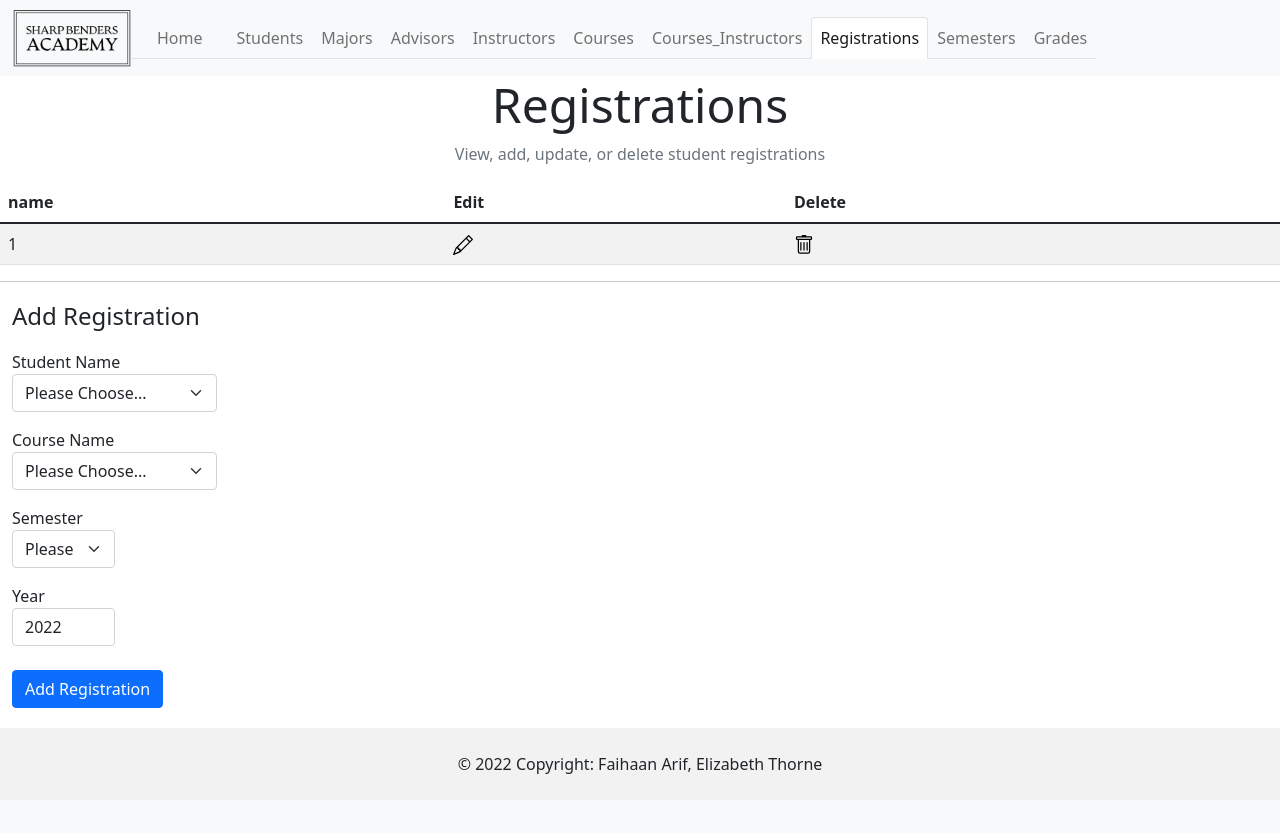
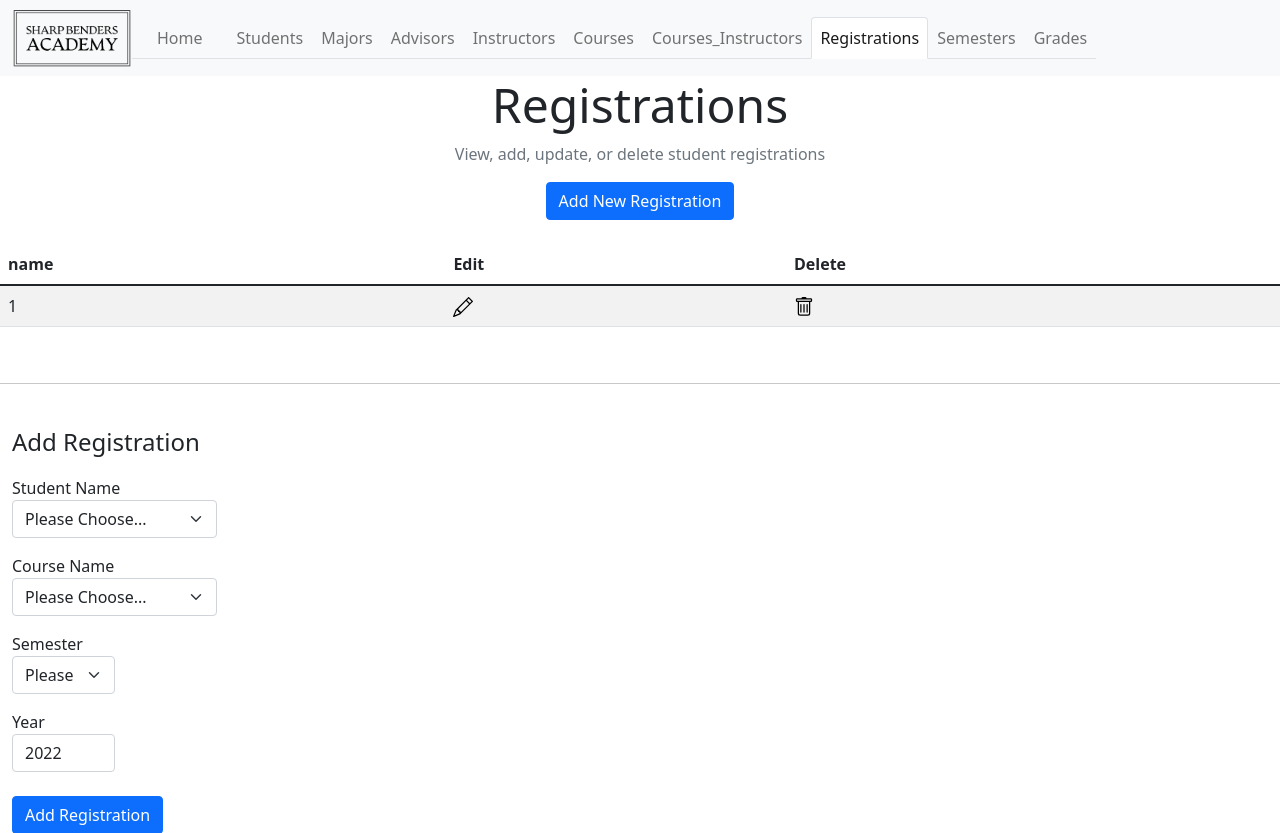
Before and after one commit to Sharp-Benders-Academy/Sharp-Benders-Academy, a Flask app: template templates/registrations.j2 in a window 1280 px wide. Shown: the top 833 px of the page. Before the commit the page ends 774 px from the top, so only its background shows below. Run offline with Flask 2, Linux system fonts and the light colour scheme; the template is opened without the code that fills it: most values are stand-ins (such as "Sample title", 1, 10 or a date in 2020); some libraries are stand-ins or nearby versions.

Commit message:
"Add New Registration" button added

```diff
--- a/templates/registrations.j2
+++ b/templates/registrations.j2
@@ -23,6 +23,12 @@
     <h1 class="display-5">Registrations</h1>
     <p class="text-muted">View, add, update, or delete student registrations</p>
 </div>
+
+<!-- Add New Registration Button -->
+<div class="container-fluid text-center">
+    <button class="btn btn-primary" onclick="window.location.href='#addRegistration';">Add New Registration</button>
+</div>
+<br />
 
 <table class="table table-striped table-hover">
     <thead>
@@ -55,7 +61,10 @@
     </tbody>
 </table>
 
+<p id="addRegistration"> </p>
+<br />
 <hr>
+<br />
 
 <div class="container-fluid">
     <div class="row">
```
